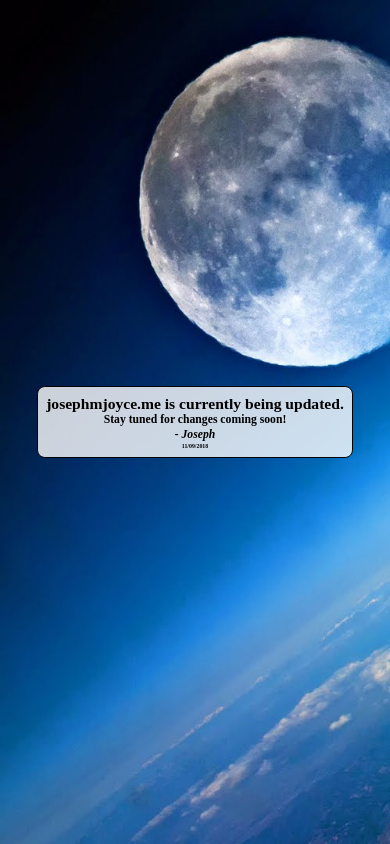
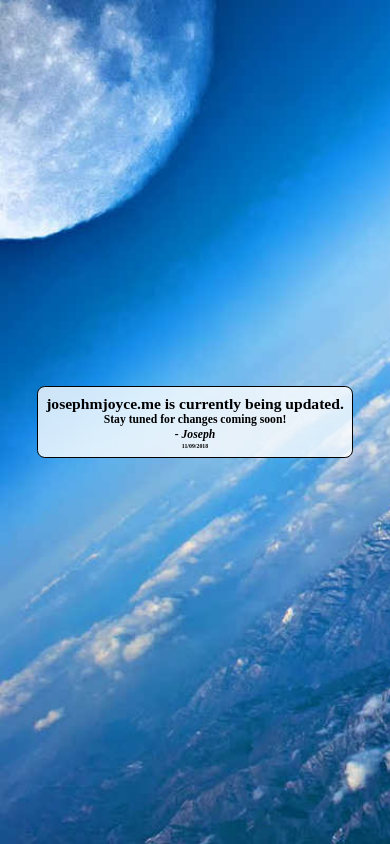
Before and after one commit to joej326/placeholder-site, an Angular app: page / in a window 390 px wide. Built offline with nearby package versions, Linux system fonts and the light colour scheme.

Commit message:
changed jpg quality

```diff
--- a/src/app/app.component.scss
+++ b/src/app/app.component.scss
@@ -51,3 +51,9 @@
         opacity: 1;
     }
 }
+
+@media (max-width:500px){
+    .main-body {
+        background-image: url(../assets/images/mobile-background.jpg);
+    }
+}
```
Also changed, not shown: src/assets/images/mobile-background.jpg (added), src/assets/images/placeholder-background.jpg.
